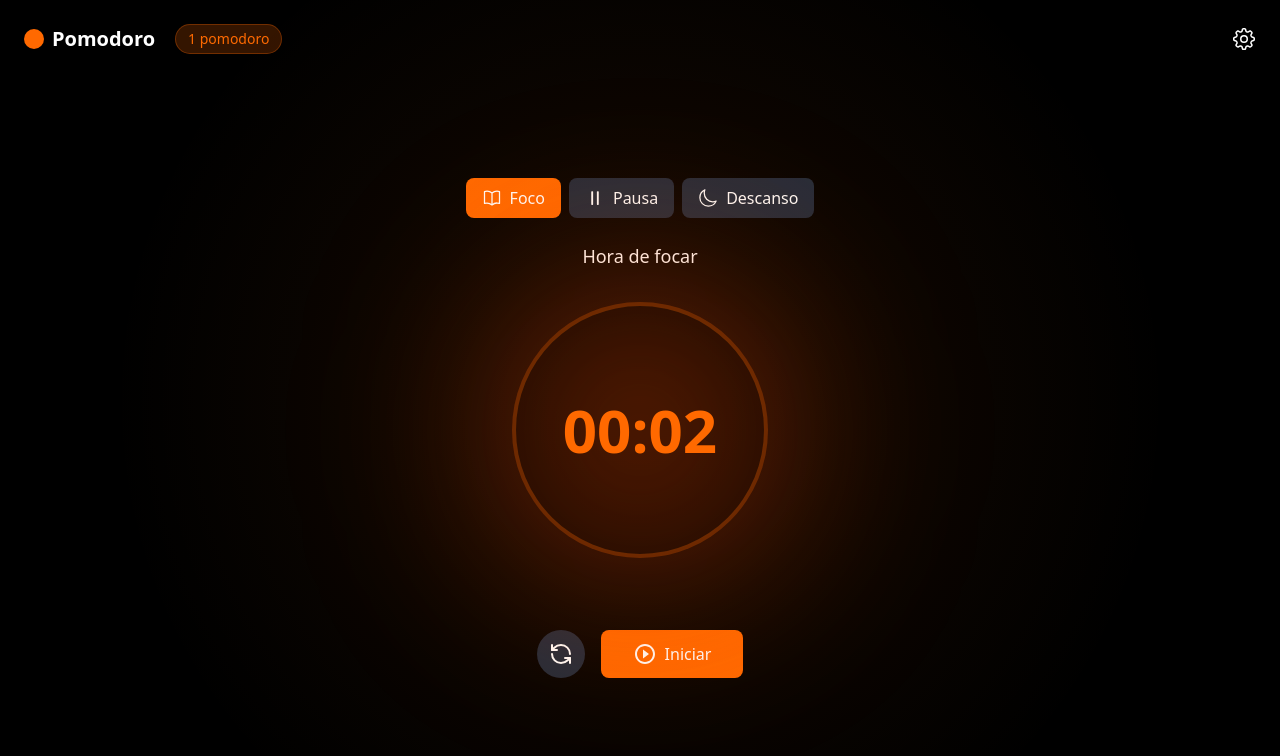
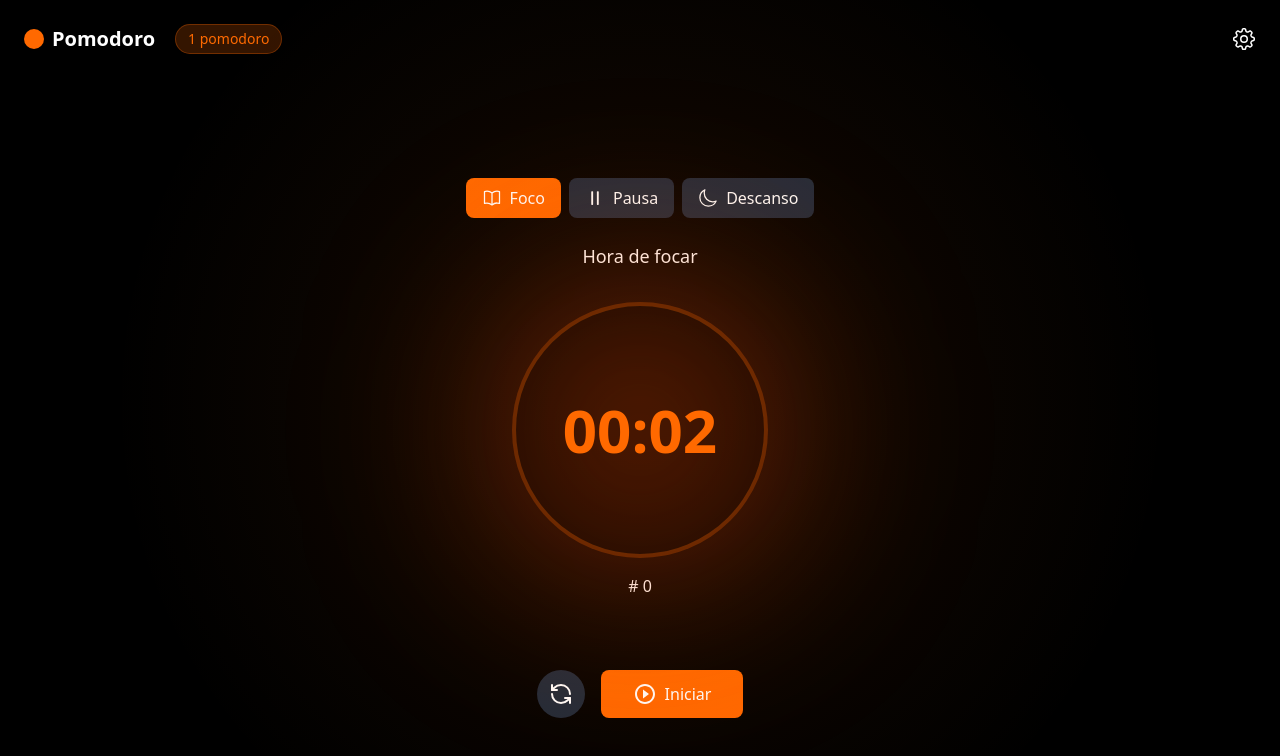
Before and after one commit to gabrielolisilva/pomodoro, a React (Vite) app: page / in a window 1280 px wide. Shown: the top 756 px of the page. Built offline with nearby package versions, Linux system fonts and the light colour scheme.

Commit message:
feat: Adicao contador working pomodoro

```diff
--- a/src/App.tsx
+++ b/src/App.tsx
@@ -31,9 +31,10 @@ function App() {
   const [descansoPeriod, setDescansoPeriod] =
     useState<number>(DESCANSO_PERIODO);
   const [mode, setMode] = useState<Mode>("foco");
-  const [timeLeft, setTimeLeft] = useState(modeDurations.foco);
-  const [isRunning, setIsRunning] = useState(false);
+  const [timeLeft, setTimeLeft] = useState<number>(modeDurations.foco);
+  const [isRunning, setIsRunning] = useState<boolean>(false);
   const [pomodoroCount, setPomodoroCount] = useState<number>(0);
+  const [workingPomodoroCount, setWorkingPomodoroCount] = useState<number>(0);
   const intervalRef = useRef<number | null>(null);
 
   const minutes = Math.floor(timeLeft / 60);
@@ -131,6 +132,8 @@ function App() {
   };
 
   const handleTriggerFoco = () => {
+    setWorkingPomodoroCount(workingPomodoroCount + 1);
+
     if (pomodoroCount % descansoPeriod === 0) {
       setMode("descanso");
     } else {
@@ -179,6 +182,7 @@ function App() {
             seconds={seconds}
             status={MODE_STATUS[mode]}
             mode={mode}
+            workingPomodoroCount={workingPomodoroCount}
           />
 
           <TimerControls
--- a/src/components/Timer.tsx
+++ b/src/components/Timer.tsx
@@ -5,9 +5,16 @@ interface TimerProps {
   seconds: number;
   status: string;
   mode: Mode;
+  workingPomodoroCount: number;
 }
 
-export function Timer({ minutes, seconds, status, mode }: TimerProps) {
+export function Timer({
+  minutes,
+  seconds,
+  status,
+  mode,
+  workingPomodoroCount,
+}: TimerProps) {
   const formatTime = (value: number) => {
     return value.toString().padStart(2, "0");
   };
@@ -39,6 +46,9 @@ export function Timer({ minutes, seconds, status, mode }: TimerProps) {
           </div>
         </div>
       </div>
+      {mode === "foco" && (
+        <p className="text-white mt-4"># {workingPomodoroCount}</p>
+      )}
     </div>
   );
 }
```
